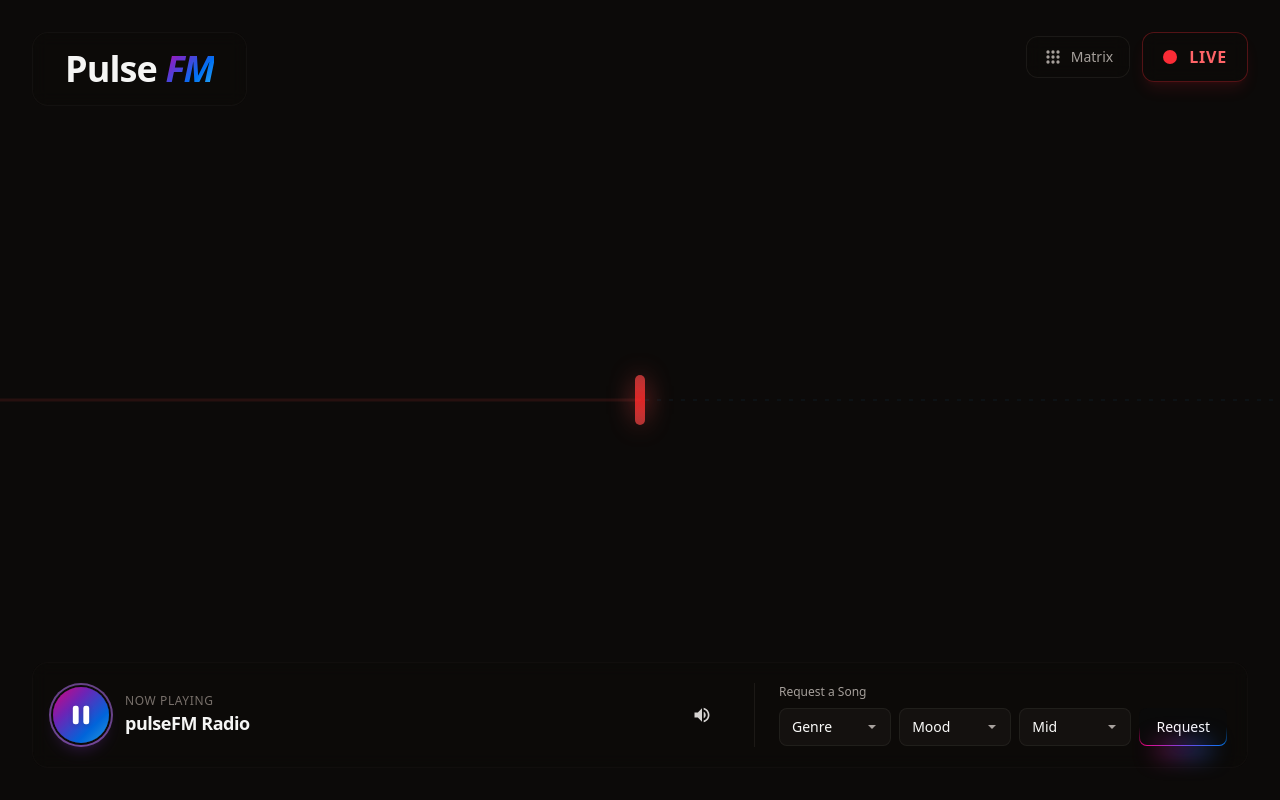
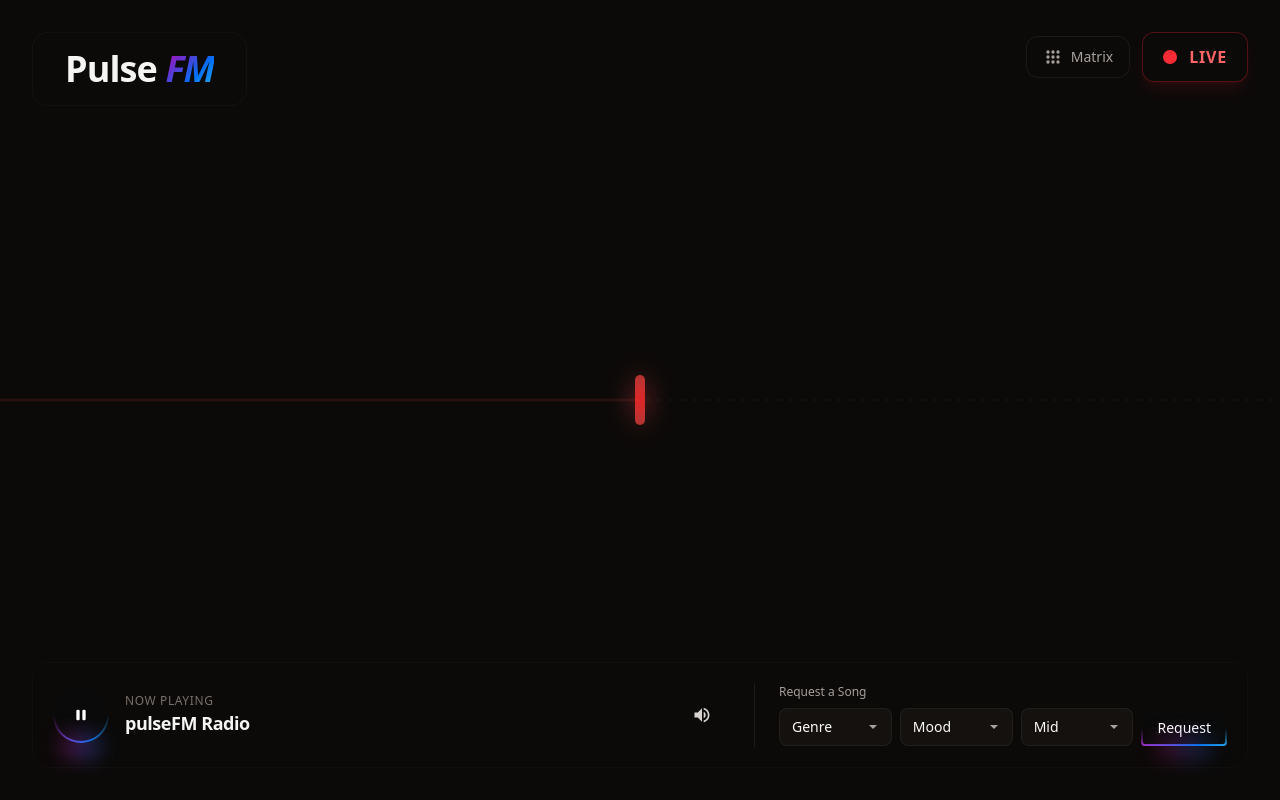
Before and after one commit to amit-00/pulseFM, a Next.js app in the folder client/: page / in a window 1280 px wide. Both pictures are taken after a click on the button 81 px from the left and 715 px from the top of the page. Built offline with nearby package versions, Linux system fonts and the light colour scheme.

Commit message:
Make UI reactive to music playing state

```diff
--- a/client/app/globals.css
+++ b/client/app/globals.css
@@ -17,3 +17,21 @@
 .animate-aurora {
   animation: aurora 4s ease-in-out infinite;
 }
+
+@keyframes rainbow {
+  0% {
+    background-position: 0% 50%;
+  }
+
+  50% {
+    background-position: 100% 50%;
+  }
+
+  100% {
+    background-position: 0% 50%;
+  }
+}
+
+.animate-rainbow {
+  animation: rainbow 3s ease-in-out infinite;
+}
--- a/client/components/PlayerControls.tsx
+++ b/client/components/PlayerControls.tsx
@@ -2,6 +2,7 @@
 
 import { cn } from "@/lib/utils";
 import { useState, useRef, useEffect } from "react";
+import { RainbowButton } from "@/components/ui/rainbow-button";
 
 interface PlayerControlsProps {
   isPlaying: boolean;
@@ -58,35 +59,26 @@ export function PlayerControls({
 
   return (
     <div className={cn("flex items-center gap-4", className)}>
-      {/* Play/Pause Button with Aurora effect */}
+      {/* Play/Pause Button with Rainbow outline effect when playing */}
+      <div className="relative w-14 h-14">
+        {/* Base button - always visible, behind rainbow effect */}
         <button
           onClick={onPlayPause}
           className={cn(
-          "relative flex items-center justify-center",
+            "absolute inset-0 flex items-center justify-center",
             "w-14 h-14 rounded-full",
             "transition-all duration-200",
-          "focus:outline-none focus:ring-2 focus:ring-purple-400/50 focus:ring-offset-2 focus:ring-offset-stone-950",
+            "focus:outline-none",
             "active:scale-95",
-          "shadow-lg shadow-purple-500/20",
-          "overflow-hidden"
+            "bg-stone-800/50",
+            "z-0"
           )}
           aria-label={isPlaying ? "Pause" : "Play"}
         >
-        {/* Aurora gradient background */}
-        <span
-          className="absolute inset-0 animate-aurora bg-size-[200%_auto]"
-          style={{
-            backgroundImage: "linear-gradient(135deg, #FF0080, #7928CA, #0070F3, #38bdf8, #FF0080)",
-            animationDuration: "4s",
-          }}
-        />
-        {/* Overlay for depth */}
-        <span className="absolute inset-0 bg-black/10" />
-
           {isPlaying ? (
             // Pause icon
             <svg
-            className="relative z-10 w-7 h-7 text-white drop-shadow-sm"
+              className="w-7 h-7 text-white drop-shadow-sm"
               fill="currentColor"
               viewBox="0 0 24 24"
             >
@@ -96,7 +88,7 @@ export function PlayerControls({
           ) : (
             // Play icon
             <svg
-            className="relative z-10 w-7 h-7 text-white drop-shadow-sm"
+              className="w-7 h-7 text-white drop-shadow-sm"
               fill="currentColor"
               viewBox="0 0 24 24"
             >
@@ -104,6 +96,48 @@ export function PlayerControls({
             </svg>
           )}
         </button>
+
+        {/* Rainbow button overlay - fades in/out when playing */}
+        <div
+          className={cn(
+            "absolute inset-0 transition-opacity duration-700 ease-in-out z-10",
+            isPlaying ? "opacity-100" : "opacity-0 pointer-events-none"
+          )}
+        >
+          <RainbowButton
+            variant="outline"
+            size="icon"
+            onClick={onPlayPause}
+            className={cn(
+              "w-14 h-14 rounded-full",
+              "flex items-center justify-center",
+              "p-0"
+            )}
+            aria-label={isPlaying ? "Pause" : "Play"}
+          >
+            {isPlaying ? (
+              // Pause icon
+              <svg
+                className="w-7 h-7 text-white drop-shadow-sm"
+                fill="currentColor"
+                viewBox="0 0 24 24"
+              >
+                <rect x="5" y="4" width="5" height="16" rx="2" />
+                <rect x="14" y="4" width="5" height="16" rx="2" />
+              </svg>
+            ) : (
+              // Play icon
+              <svg
+                className="w-7 h-7 text-white drop-shadow-sm"
+                fill="currentColor"
+                viewBox="0 0 24 24"
+              >
+                <path d="M6 4.5v15a1.5 1.5 0 002.3 1.26l11.5-7.5a1.5 1.5 0 000-2.52l-11.5-7.5A1.5 1.5 0 006 4.5z" />
+              </svg>
+            )}
+          </RainbowButton>
+        </div>
+      </div>
 
       {/* Song Label */}
       <div className="flex flex-col">
--- a/client/components/RequestForm.tsx
+++ b/client/components/RequestForm.tsx
@@ -34,7 +34,11 @@ const energyLevels: { value: Energy; label: string }[] = [
   { value: "high", label: "High" },
 ]
 
-export function RequestForm() {
+interface RequestFormProps {
+  isPlaying?: boolean
+}
+
+export function RequestForm({ isPlaying = false }: RequestFormProps) {
   const [genre, setGenre] = useState<Genre | "">("")
   const [mood, setMood] = useState<Mood | "">("")
   const [energy, setEnergy] = useState<Energy>("mid")
@@ -158,13 +162,46 @@ export function RequestForm() {
           </select>
         </div>
 
+        {/* Request Button with Rainbow outline effect when playing */}
+        <div className="relative">
+          {/* Base button - always visible, behind rainbow effect */}
+          <button
+            type="submit"
+            disabled={!isPlaying || isSubmitting}
+            className={cn(
+              "relative flex items-center justify-center",
+              "px-4 py-2 rounded-sm",
+              "transition-all duration-200",
+              "focus:outline-none",
+              "active:scale-95",
+              "bg-stone-800/50",
+              "text-sm font-medium whitespace-nowrap",
+              "transition-colors duration-700",
+              isPlaying ? "text-white" : "text-stone-100",
+              "disabled:pointer-events-none disabled:opacity-50",
+              "z-0"
+            )}
+          >
+            {isSubmitting ? "..." : "Request"}
+          </button>
+
+          {/* Rainbow button overlay - fades in/out when playing */}
+          <div
+            className={cn(
+              "absolute inset-0 transition-opacity duration-700 ease-in-out z-10",
+              isPlaying && !isSubmitting ? "opacity-100" : "opacity-0 pointer-events-none"
+            )}
+          >
             <RainbowButton
               type="submit"
               disabled={isSubmitting}
               variant="outline"
+              className="w-full"
             >
               {isSubmitting ? "..." : "Request"}
             </RainbowButton>
+          </div>
+        </div>
       </form>
 
       {message && (
--- a/client/components/SynthesizerPlayer.tsx
+++ b/client/components/SynthesizerPlayer.tsx
@@ -11,7 +11,7 @@ import { cn } from "@/lib/utils";
 type VisualizerType = "waveform" | "dotmatrix";
 
 // Test audio URL - public domain music
-const TEST_AUDIO_URL = "https://ff71a6b60f9812d70599f984a19b55ed33c8967da3a7afe2f03c7ef-apidata.googleusercontent.com/download/storage/v1/b/pulsefm-generated-songs/o/raw%2Ftest.wav?jk=AUzyfrgM-lCUjG7xmautAeP7HC5tY3NpBQ1T0jtBW8uvlwzLKTX-fPi5eXL3_UsCArazlWRuZ5YrSYB7B0tplou9g8ipGkjdW0PvH_NtQwL3HwPsA8rF4-leR5CYfVInADfRgCutM5sRrRUXGktmj3So-kkKm_B0ZIgJoEjKjoakQ85sV9wCacm1TnVJ4P0fM4pXxXNc_mNVur9mWERzUHwrFEnwDU_THFD6xOIMchupwLPY5dST-JI_ync3m0Qf_bexOc_gaICBaZq1fdGlkVEIdQnGXSGdHL-Y-Hufn8VpMwOYAEU67dmBVji_HnYNQ6hustuG4WgT6ZbiW-VUlBQpv-dOExCNJHMU1NibLXBtu46W95LjxPe1LrhHhysk1Obwsoa5ARn15rQ3LoJg3uAtT0K0LZoc2n7bhn5CCWRfuJjMbO7e1EQ_bVmTrDeZs1XdH7O61zTzeXO0_GPxGkdlPX0BNOGBAoSEVj24P-LSAB_GuHaZmrio_cOduOcN78TrtET-vdukBtM2oU3Pf59i1yEEu67IsPe5c56NhYbREBiphs4WJnYYHry4ao_RkMQjcZd5eyJc8iST6zBjIv5wcE2WkwGkMay-RiTPv-PBarlIAivBiSDdyhbeTbg5VQDiHPC649942ov5ZGCW3uk0eytCf1XKokjXx3beMynYFPJ5bczTBumUaA0sRpfunxMF4F1cXrtRzNNB_iVS011RdmQK7i3tkpuPvCP7J8fDXgCzfGPI95EqiCyw00D14rgSu1FwTMjAM26hKGTiILNLohY3YcDGXYUbXTJzATjSr7a08Fh9j-WH5kt8DRPDKCHmXGlZyUG37rjw80Uu_DiHnIfBreD2q2GomRs_ZKxMh4rhAkTi2HR2hrjhfUtAQWIGBPugV5XjxpPQK5uqZO1v17jKrJOt6J1hHm_4XuS-4BEykEK-xtCumBf6ndS8bAz5vqoZ7pssbTZXLNGQkCNPdL3F67J4vA5WMWFzA1cUyUgyD7a9RYeQbB8BMEHmei1480vq9JkSDQmcvpjUN-soUCq4vR7Fwfy0afxl7NfeGpHxHd3LDt3c7s2MecHvE0bthz399Vaclw9eG7rElf7TvtAP-DUU7OefMJbjbUPAzusrkAEXTiI1eFaLE3RzhYUISc-1TBnDd4tyx-WTTw2q8aEKvf0JPdBaKEXMjqY6_CNgB-oIm1di80iLFWSt-ptN4tT_9bFTlQ&isca=1";
+const TEST_AUDIO_URL = "https://ff737b904534f861a307e21e393a68128338b82a52ff9378279f705-apidata.googleusercontent.com/download/storage/v1/b/pulsefm-generated-songs/o/raw%2Ftest.wav?jk=AUzyfrgOrBRO7Nc0rXf3DpSX5Mj2uQRYK8-bdLe1UDPFkZmgxX-K9Oplw6XdK36f2cm9XzPcDT5I48a_Z2DZsruqHeHw1a6gvGpQm05oVMqMVgPPQcDT4AqNeiY-G6ImFgROFU3sXZPveCBn7aukW35DWfPZ003h36potbNxQPYMHfGECstJOEZjDD1LVDH4kOnbvFXXaYPos4Qt9pXREVUQPBPuAZWXgvd1VS33W_cLHwDwhJS9baFNPU9YFKQ_m3rtDvhaDBu-_nS4liXkqM3TYQjP0dbWJ8FjA1by_5iVl9SxX9XSSOruSRckQOat8xvbyb4fsGwUZPJHcZrxnvPp8JbfM8M-s7Np0RtHgI9TAaqLlyhaPOZkPMLXy_RqDPi0pbQraa3vszCwHBkyV38vuhtJFACrG-cxoSN11enlPJhRYqnS19ad8s7I1UxEShrrxS38S7hlmzIpeYm6qAPDU_xv_CMaFfutzpqjyJ9i14HwD3JNvSi16k4ZYKn9leZ9eIRfRS6jjx4aG4V32S3pYz8H3ys0lMpgC-NP0vGyCxDtlyUvBR4LRbQ3z4OkQ79n_VHfJdeayMGP18Rc2TI0zt8KbFQQRUOEDQ5KzWsly7N4MXFC72eebeYEwtezHUBflbGuwbKoaUxDyTKWeSs0PM8CfWSbvfi0afcZQEf8SuU7PtlaH2FBYoPccA-x1dPxU4Ge1CbEQFS5RV3sJ3X-ZhQnDcJnNvnYk5ewsRF7R28Vufudossm9hwPeRWl4h2L40FVLjLzxY9VxXQJbXt23WeUrefuueKuOj_tcWA3SWI_f1GlPYlRaIU-KfP9c_cdeSoM50pMMqU3yPFJlb74p0_sjTXlOijtDk873YYn5mn0wJm2hMTxzsrQWhaCSyczwqsm7c6SzIH7Mq3HwD-tAfplGzspmQ30cmFuhVZcmxniLU5IVhVE2UBi3_hheK9Ho2kc3Zdh7H4Pu6C7SQ1OWWmX1ocjuF2NwhJIWmJ707W1D-kLBwP6S_jJSw7d8FkSyYL_r_LE-uyJjh3JK1kFvC4FkD-oLfE3YqzNNO94KWtMn8Na-hO1tHjaHH0vWwO0yeYelKYDRSzWtonLCy6_bDnYTbKJikRAuQ32OCuAs9bjlZwQLc39LAcfOkq5RtUR3lKFdIkFw78kE2iH-lgnFddWg-y648mWNQoT7JZtTuMrmT5_u8c5pKnXtIxBg2N0dgS1VCC40w&isca=1";
 
 interface SynthesizerPlayerProps {
   className?: string;
@@ -293,7 +293,7 @@ export function SynthesizerPlayer({ className }: SynthesizerPlayerProps) {
 
             {/* Request Form - inline */}
             <div className="flex-1 md:max-w-md">
-              <RequestForm />
+              <RequestForm isPlaying={isPlaying} />
             </div>
           </div>
         </div>
--- a/client/components/ui/rainbow-button.tsx
+++ b/client/components/ui/rainbow-button.tsx
@@ -3,24 +3,31 @@ import { cn } from "@/lib/utils"
 
 interface RainbowButtonProps extends React.ButtonHTMLAttributes<HTMLButtonElement> {
   variant?: "default" | "outline"
+  size?: "default" | "sm" | "lg" | "icon"
 }
 
 const RainbowButton = React.forwardRef<HTMLButtonElement, RainbowButtonProps>(
-  ({ className, variant = "default", children, ...props }, ref) => {
+  ({ className, variant = "default", size = "default", children, ...props }, ref) => {
     return (
       <button
         ref={ref}
         className={cn(
-          "relative cursor-pointer group animate-rainbow",
+          "relative cursor-pointer group transition-all animate-rainbow",
           "inline-flex items-center justify-center gap-2 shrink-0",
-          "rounded-lg outline-none",
+          "rounded-sm outline-none",
           "text-sm font-medium whitespace-nowrap",
           "disabled:pointer-events-none disabled:opacity-50",
+          "[&_svg]:pointer-events-none [&_svg:not([class*='size-'])]:size-4 [&_svg]:shrink-0",
+          // Variant styles
           variant === "default" &&
-            "border-0 bg-[linear-gradient(#121213,#121213),linear-gradient(#121213_50%,rgba(18,18,19,0.6)_80%,rgba(18,18,19,0)),linear-gradient(90deg,hsl(330,100%,50%),hsl(260,80%,60%),hsl(210,100%,50%),hsl(195,90%,60%),hsl(330,100%,50%))] bg-[length:200%] text-white [background-clip:padding-box,border-box,border-box] [background-origin:border-box] [border:2px_solid_transparent] before:absolute before:bottom-[-20%] before:left-1/2 before:z-0 before:h-1/5 before:w-3/5 before:-translate-x-1/2 before:animate-rainbow before:bg-[linear-gradient(90deg,hsl(330,100%,50%),hsl(260,80%,60%),hsl(210,100%,50%),hsl(195,90%,60%),hsl(330,100%,50%))] before:bg-[length:200%] before:[filter:blur(0.75rem)]",
+            "border-0 bg-[linear-gradient(#121213,#121213),linear-gradient(#121213_50%,rgba(18,18,19,0.6)_80%,rgba(18,18,19,0)),linear-gradient(90deg,hsl(330,100%,50%),hsl(260,80%,60%),hsl(210,100%,50%),hsl(195,90%,60%),hsl(330,100%,50%))] bg-size-[200%] text-white [background-clip:padding-box,border-box,border-box] bg-origin-border [border:calc(0.125rem)_solid_transparent] before:absolute before:bottom-[-20%] before:left-1/2 before:z-0 before:h-1/5 before:w-3/5 before:-translate-x-1/2 before:animate-rainbow before:bg-[linear-gradient(90deg,hsl(330,100%,50%),hsl(260,80%,60%),hsl(210,100%,50%),hsl(195,90%,60%),hsl(330,100%,50%))] before:bg-size-[200%] before:filter-[blur(0.75rem)]",
           variant === "outline" &&
-            "border border-transparent bg-[linear-gradient(#0a0a0a,#0a0a0a),linear-gradient(#0a0a0a_50%,rgba(10,10,10,0.6)_80%,rgba(10,10,10,0)),linear-gradient(90deg,hsl(330,100%,50%),hsl(260,80%,60%),hsl(210,100%,50%),hsl(195,90%,60%),hsl(330,100%,50%))] bg-[length:200%] text-white [background-clip:padding-box,border-box,border-box] [background-origin:border-box] before:absolute before:bottom-[-20%] before:left-1/2 before:z-0 before:h-1/5 before:w-3/5 before:-translate-x-1/2 before:animate-rainbow before:bg-[linear-gradient(90deg,hsl(330,100%,50%),hsl(260,80%,60%),hsl(210,100%,50%),hsl(195,90%,60%),hsl(330,100%,50%))] before:bg-[length:200%] before:[filter:blur(0.75rem)]",
-          "px-4 py-2",
+            "border-0 bg-[linear-gradient(#0a0a0a,#0a0a0a),linear-gradient(#0a0a0a_50%,rgba(10,10,10,0.6)_80%,rgba(10,10,10,0)),linear-gradient(90deg,hsl(330,100%,50%),hsl(260,80%,60%),hsl(210,100%,50%),hsl(195,90%,60%),hsl(330,100%,50%))] bg-size-[200%] text-white [background-clip:padding-box,border-box,border-box] bg-origin-border [border:calc(0.125rem)_solid_transparent] before:absolute before:bottom-[-20%] before:left-1/2 before:z-0 before:h-1/5 before:w-3/5 before:-translate-x-1/2 before:animate-rainbow before:bg-[linear-gradient(90deg,hsl(330,100%,50%),hsl(260,80%,60%),hsl(210,100%,50%),hsl(195,90%,60%),hsl(330,100%,50%))] before:bg-size-[200%] before:filter-[blur(0.75rem)]",
+          // Size styles
+          size === "default" && "h-9 px-4 py-2",
+          size === "sm" && "h-8 rounded-xl px-3 text-xs",
+          size === "lg" && "h-11 rounded-xl px-8",
+          size === "icon" && "size-9",
           className
         )}
         {...props}
@@ -33,4 +40,4 @@ const RainbowButton = React.forwardRef<HTMLButtonElement, RainbowButtonProps>(
 
 RainbowButton.displayName = "RainbowButton"
 
-export { RainbowButton }
+export { RainbowButton, type RainbowButtonProps }
```
Lines whose indentation alone changed are shown as unchanged.
